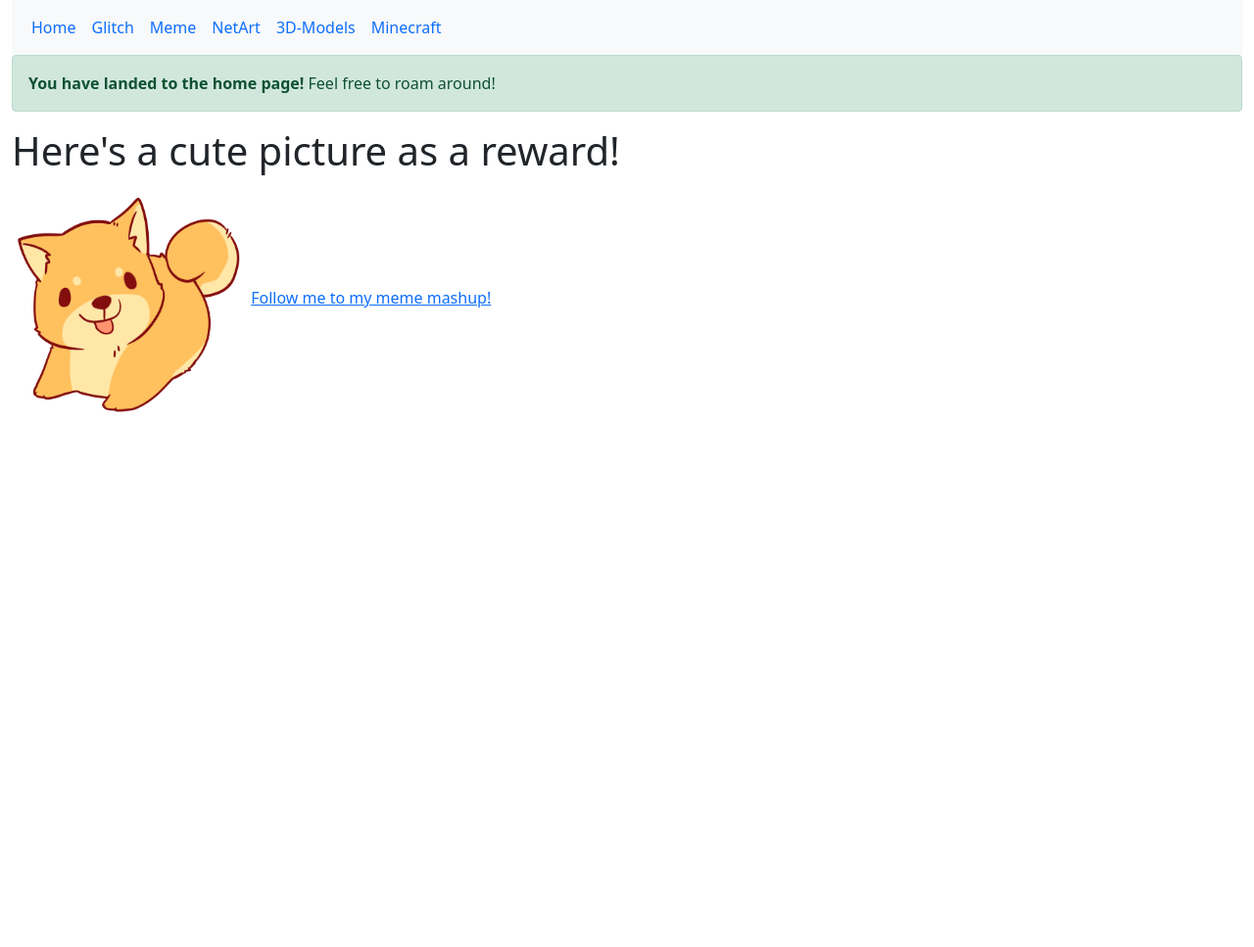
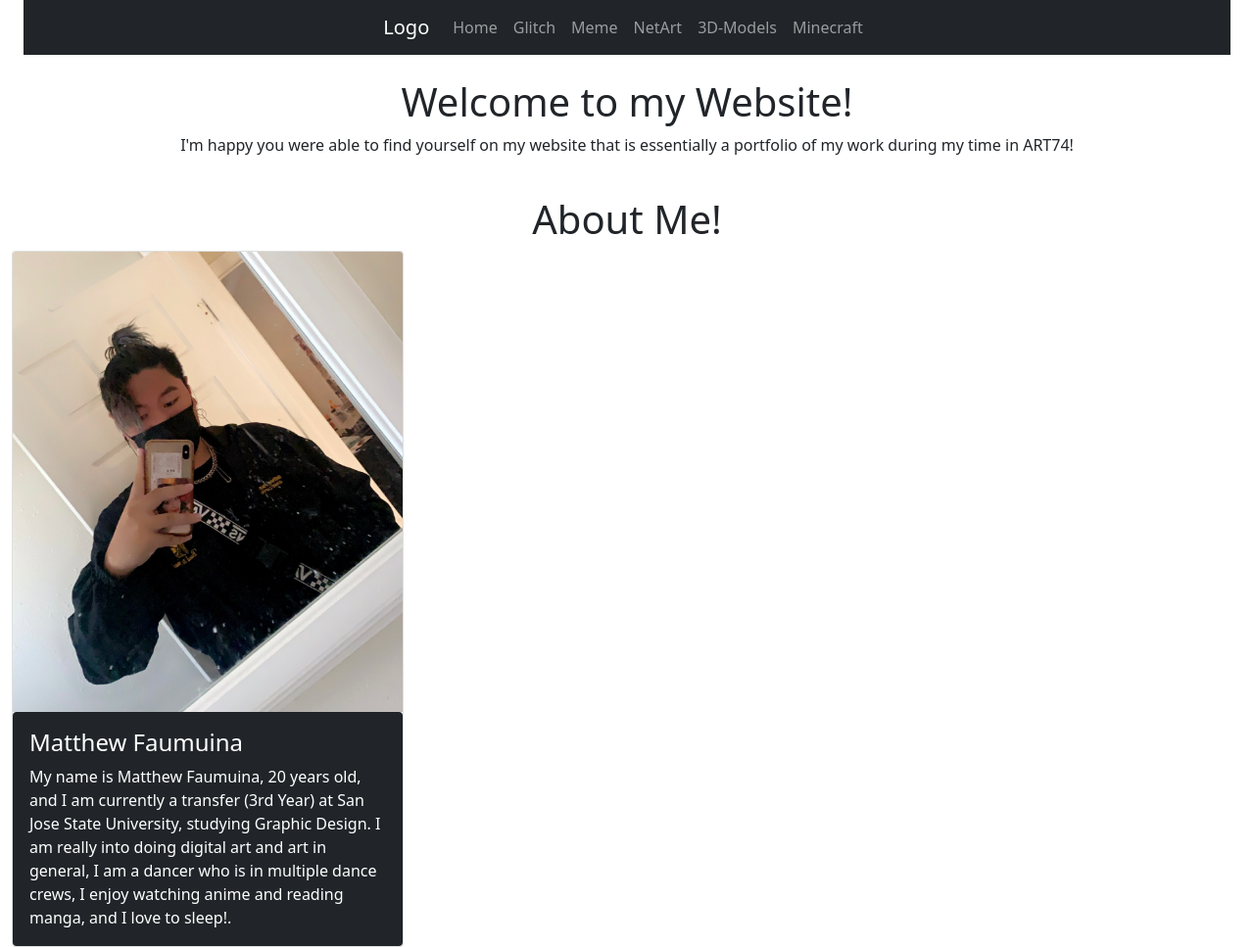
Before and after one commit to Mattchuwu/Matt-Portfolio-github.io, a plain HTML site: page index.html in a window 1280 px wide. Shown: the whole page at 98% size. Before the commit the page ends 800 px from the top, so only its background shows below. Drawn offline with nearby package versions, Linux system fonts and the light colour scheme.

Commit message:
UpdatedLinks

```diff
--- a/index.html
+++ b/index.html
@@ -13,12 +13,15 @@
 
 <div class="container-fluid">
 
-<!-- A grey horizontal navbar that becomes vertical on small screens -->
-<nav class="navbar navbar-expand-sm bg-light">
+
 
   <div class="container-fluid">
+
+<nav class="navbar navbar-expand-sm bg-dark navbar-dark justify-content-center">
+
     <!-- Links -->
     <ul class="navbar-nav">
+	<a class="navbar-brand" href="logomf.png">Logo</a>
       <li class="nav-item">
         <a class="nav-link" href="index.html">Home</a>
       </li>
@@ -42,17 +45,30 @@
 
 </nav>
 
-<div class="alert alert-success">
-  <strong>You have landed to the home page!</strong> Feel free to roam around!
+<br>
+
+<h1 class="text-center"> Welcome to my Website!</h1>
+
+<p class="text-center"> I'm happy you were able to find yourself on my website that is essentially a portfolio of my work during my time in ART74! </p>
+
+<br>
+
+
+<h1 class="text-center"> About Me!</h1>
+
+<div class="card" style="width:400px">
+  <img class="card-img-top" src="SelfieM.jpg" alt="Card image">
+<div class="card bg-dark text-white">
+  <div class="card-body">
+    <h4 class="card-title">Matthew Faumuina</h4>
+    <p class="card-text">My name is Matthew Faumuina, 20 years old, and I am currently a transfer (3rd Year) at San Jose State University, studying Graphic Design. I am really into doing digital art and art in general, I am a dancer who is in multiple dance crews, I enjoy watching anime and reading manga, and I love to sleep!.</p>
+
+  </div>
 </div>
 
 
-<h1>Here's a cute picture as a reward!</h1>
-
-<img src="shiba-inu.png" class="img-fluid" alt="Shiba">
 
 
-<a href="mememashup.html">Follow me to my meme mashup!</a>
 
 </div>
 </body>
```
Also changed, not shown: 3DModels.html (+3 -3 lines), Glitch.html (+3 -3 lines), MinecraftArt.html (+3 -4 lines), NetArt.html (+3 -3 lines), mememashup.html (+22 -5 lines), BedMc.png (added), Doitforher.jpeg (added), Nicki.jpeg (added), SelfieM.jpg (added), 1 other file.
